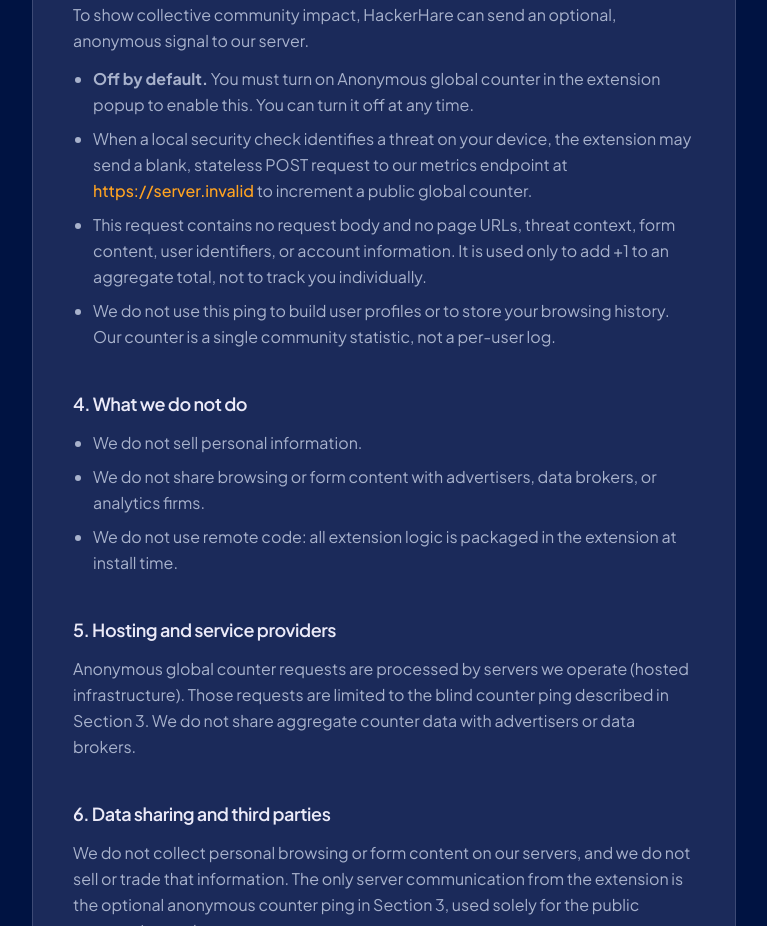
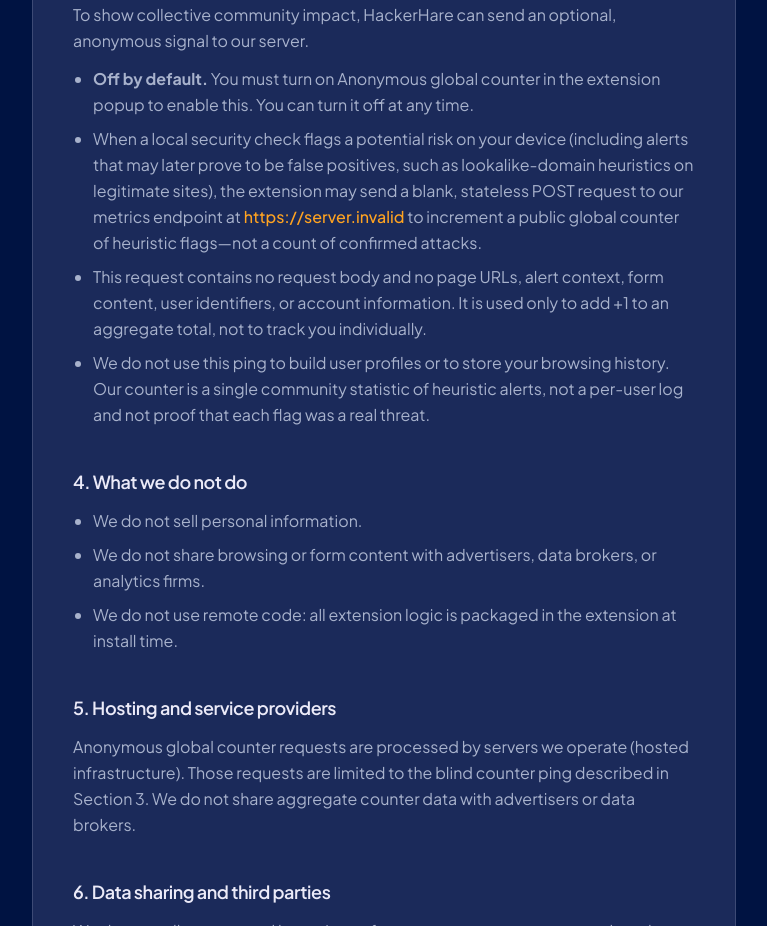
Before and after one commit to meleongg/hackerhare-site, a Next.js app: page /privacy in a window 1280 px wide. Shown: the part 1240-2166 px from the top of the page, without its empty margins (256-1023 px from the left). Built offline with nearby package versions, Linux system fonts and the light colour scheme; no server answers.

Commit message:
fix: wording across the site

```diff
--- a/components/landing/GlobalTallySection.tsx
+++ b/components/landing/GlobalTallySection.tsx
@@ -26,7 +26,8 @@
             {tallyFormatter.format(totalBlocked)}
           </p>
           <p className="text-text-tagline mt-3 text-sm leading-relaxed font-medium">
-            Threats blocked across the fleet by HackerHare agents.
+            Potential risks flagged across the fleet by HackerHare agents—local
+            heuristic alerts, not confirmed malicious activity.
           </p>
         </div>
       </div>
--- a/lib/constants.ts
+++ b/lib/constants.ts
@@ -55,4 +55,4 @@
 ] as const;
 
 export const VALUE_PROPOSITION =
-  "HackerHare transforms passive browsing into a secure, monitored mission, making it easier for everyday users to protect personal data without a cybersecurity degree.";
+  "HackerHare transforms passive browsing into a secure, monitored mission, making it easier for everyday users to protect personal data.";
--- a/src/app/privacy/page.tsx
+++ b/src/app/privacy/page.tsx
@@ -85,27 +85,30 @@
             at any time.
           </li>
           <li>
-            When a local security check identifies a threat on your device, the
-            extension may send a blank, stateless POST request to our metrics
-            endpoint at{" "}
+            When a local security check flags a potential risk on your device
+            (including alerts that may later prove to be false positives, such
+            as lookalike-domain heuristics on legitimate sites), the extension
+            may send a blank, stateless POST request to our metrics endpoint at{" "}
             <Link
               href={`${METRICS_SITE_URL}/api/metrics/increment`}
               className="text-rocket-orange font-medium underline-offset-2 hover:underline"
             >
               {METRICS_SITE_URL}
             </Link>{" "}
-            to increment a public global counter.
+            to increment a public global counter of heuristic flags—not a count
+            of confirmed attacks.
           </li>
           <li>
-            This request contains no request body and no page URLs, threat
+            This request contains no request body and no page URLs, alert
             context, form content, user identifiers, or account information. It
             is used only to add +1 to an aggregate total, not to track you
             individually.
           </li>
           <li>
             We do not use this ping to build user profiles or to store your
-            browsing history. Our counter is a single community statistic, not a
-            per-user log.
+            browsing history. Our counter is a single community statistic of
+            heuristic alerts, not a per-user log and not proof that each flag
+            was a real threat.
           </li>
         </ul>
       </LegalSection>
--- a/src/app/terms/page.tsx
+++ b/src/app/terms/page.tsx
@@ -34,8 +34,9 @@
           identify potential security vulnerabilities on the web, such as
           unencrypted credential forms (HTTP), deceptive form UI, and
           hostname-based phishing signals. Security checks run locally in your
-          browser; optional anonymous global counter telemetry is described in
-          our Privacy Policy and is off by default.
+          browser; optional anonymous global counter telemetry (a tally of
+          heuristic flags, not confirmed attacks) is described in our Privacy
+          Policy and is off by default.
         </p>
       </LegalSection>
 
@@ -46,7 +47,10 @@
           heuristic engine attempts to flag risky forms and pages, we do not
           guarantee 100% detection of all phishing or malicious web practices,
           nor do we guarantee that flagged elements are definitively malicious
-          (false positives may occur). Use this utility at your own discretion.
+          (false positives may occur—for example, hostname heuristics on
+          well-known sites such as Shopify or Spotify). Alerts and the optional
+          public global counter reflect heuristic checks, not confirmed threats.
+          Use this utility at your own discretion.
         </p>
       </LegalSection>
 
```
